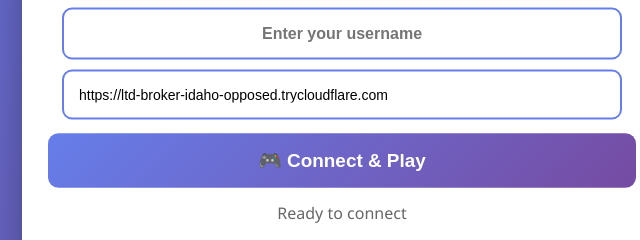
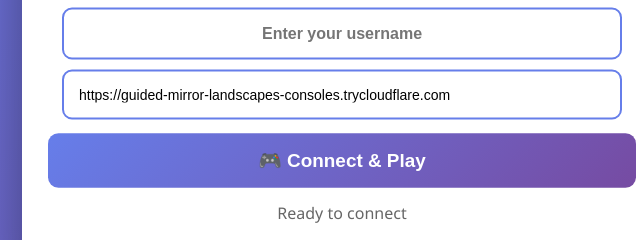
Before and after one commit to judebrewster1-design/tsgamesite-so-peak, a plain HTML site: page judesnakes/slitherjude.html in a window 1280 px wide. Shown: the part 328-568 px from the top of the page, 298-938 px from the left. Drawn offline with Linux system fonts and the light colour scheme.

Commit message:
Update slitherjude.html

```diff
--- a/judesnakes/slitherjude.html
+++ b/judesnakes/slitherjude.html
@@ -329,7 +329,7 @@
         <h1>🐍 Slither Game</h1>
         <p>Enter your username and connect to play!</p>
         <input type="text" id="username" placeholder="Enter your username" maxlength="20" />
-        <input type="text" id="ws-url" placeholder="wss://your-tunnel-url.trycloudflare.com" value="https://ltd-broker-idaho-opposed.trycloudflare.com" />
+        <input type="text" id="ws-url" placeholder="wss://your-tunnel-url.trycloudflare.com" value="https://guided-mirror-landscapes-consoles.trycloudflare.com" />
         <button id="connect-btn" class="pulse">🎮 Connect & Play</button>
         <p id="status">Ready to connect</p>
     </div>
```
